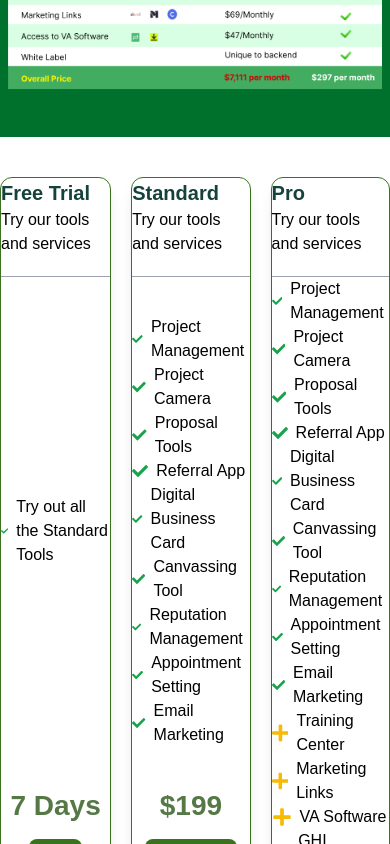
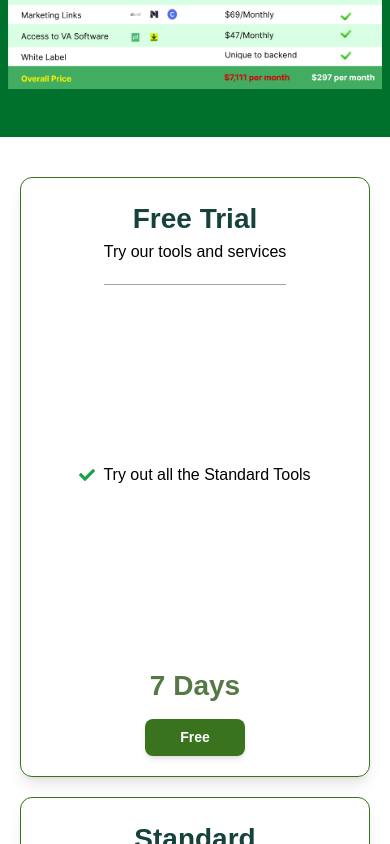
Before and after one commit to SpicyCinnamon02/Backend-by-GHI, a React (Vite) app: page / in a window 390 px wide. Shown: the part 2560-3404 px from the top of the page. Built offline with nearby package versions, Linux system fonts and the light colour scheme.

Commit message:
Fixed prices option section mobile responsiveness

```diff
--- a/src/pages/home/Prices.jsx
+++ b/src/pages/home/Prices.jsx
@@ -26,11 +26,11 @@ export const priceOpt = [
 ]
 const Prices = () => {
     return (
-        <div className='flex justify-center items-center gap-5 py-10'>
+        <div className='flex justify-center items-center flex-wrap gap-5 py-10'>
             {priceOpt.map((prices) => (
-                <div className='flex justify-between items-start flex-col shadow-lg h-[700px] w-[400px] border border-green-light rounded-xl lg:px-[50px] lg:py-[30px] transform hover:scale-105 transition-all duration-300'>
-                    <div className='border-b border-gray-400 pb-[20px]'>
-                        <p className='text-[20px] lg:text-[40px] font-black text-green-darker'>{prices.title}</p>
+                <div className='flex justify-between items-center lg:items-start flex-col shadow-lg h-[600px] w-[350px] lg:h-[700px] lg:w-[400px] border border-green-light rounded-xl py-5 lg:px-[50px] lg:py-[30px] transform lg:hover:scale-105 transition-all duration-300'>
+                    <div className='border-b border-gray-400 pb-[20px] flex flex-col justify-center items-center lg:justify-start lg:items-start'>
+                        <p className='text-[28px] lg:text-[40px] font-black text-green-darker'>{prices.title}</p>
                         <p className='text-20px '>{prices.description}</p>
                     </div>
                     <div className='flex justify-center items-start flex-col lg:gap-2'>
@@ -48,7 +48,7 @@ const Prices = () => {
                     <div className='flex justify-center items-center flex-col w-full gap-3'>
                         <p className='text-[28px] font-semibold text-green-mid'>{prices.price}</p>
                         <button
-                        className="px-3 py-2 lg:px-0 lg:py-2 text-[14px] lg:text-[18px] lg:w-[150px] bg-green-light text-white font-semibold rounded-lg shadow-md hover:bg-green-darker focus:outline-none hover:text-white focus:ring-2 focus:ring-opacity-75 transition duration-300"
+                        className="px-3 py-2 lg:px-0 lg:py-2 text-[14px] lg:text-[18px] w-[100px] lg:w-[150px] bg-green-light text-white font-semibold rounded-lg shadow-md hover:bg-green-darker focus:outline-none hover:text-white focus:ring-2 focus:ring-opacity-75 transition duration-300"
                     >
                             {prices.button}
                         </button>
```
